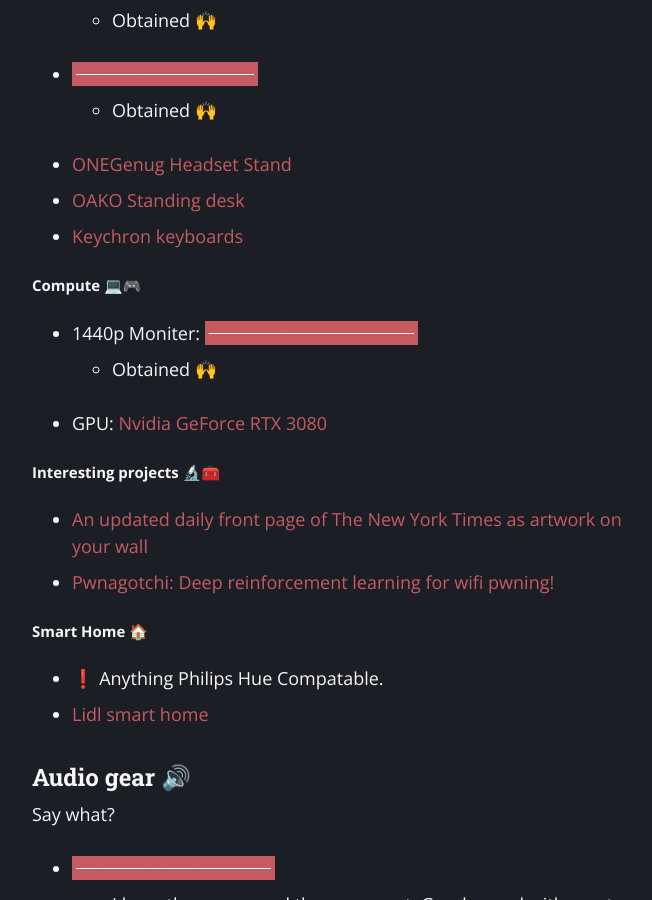
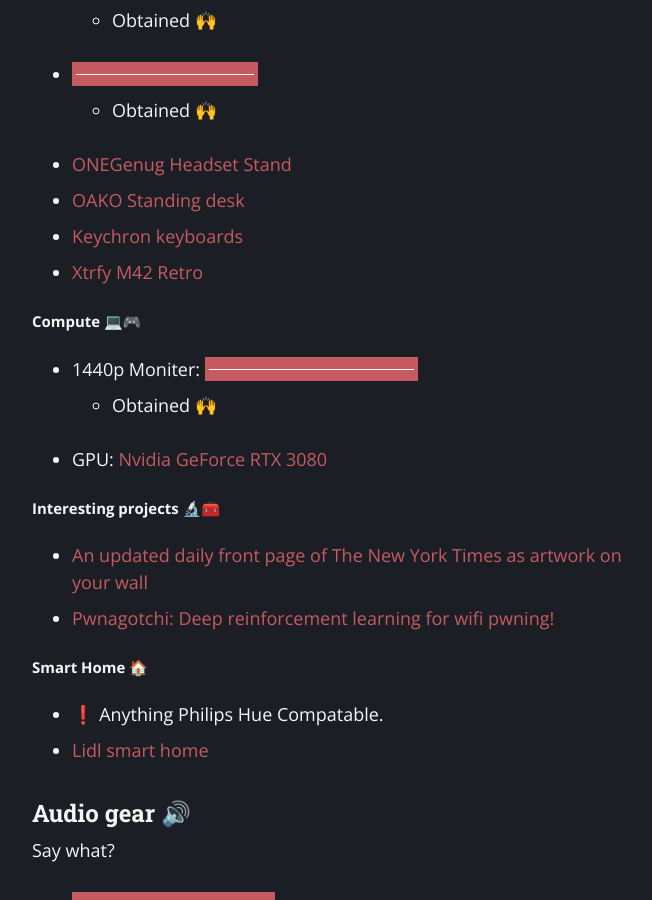
Before and after one commit to ragebflame/ragebflame.github.io, a Jekyll site: the page built from wishlist/index.md, in a window 1280 px wide and 900 px high, scrolled down 1364 px. Shown: the whole window, without its empty margins (308-960 px from the left). Built offline with Jekyll 4.4.1, drawn with Linux system fonts in a browser that asks for light colours.

Commit message:
Updated Wishlist

```diff
--- a/wishlist/index.md
+++ b/wishlist/index.md
@@ -39,6 +39,7 @@
 - [ONEGenug Headset Stand](https://www.amazon.co.uk/dp/B07JN1BGK9/?coliid=I1TOFC7S5QDNGE&colid=IYC1DEIBVM69&psc=1&ref_=lv_ov_lig_dp_it)
 - [OAKO Standing desk](https://www.oakodenmark.dk/)
 - [Keychron keyboards](https://www.keychron.com)
+- [Xtrfy M42 Retro](https://www.amazon.de/-/en/Xtrfy-Modular-Ultralight-Gaming-Mouse/dp/B095KSPSK9/ref=sr_1_2?keywords=XTRFY+M42+RGB+RETRO&qid=1636752594&qsid=260-2200119-6101407&sr=8-2&sres=B07XF84LMG%2CB095KSPSK9%2CB08VRDBY67%2CB09BG67Q3J%2CB08R9VN2XD%2CB09492RD6C%2CB09BG54Z5N%2CB07XC3LMKB%2CB07XB3LFBV%2CB08MZW3C35%2CB095KT8656%2CB07ZG9K5KX%2CB07XC3MTB9%2CB097Q2NYRF%2CB09C6QLTJB%2CB08JZCB4J3&srpt=INPUT_MOUSE)
 
 ##### Compute 💻🎮
 
```
